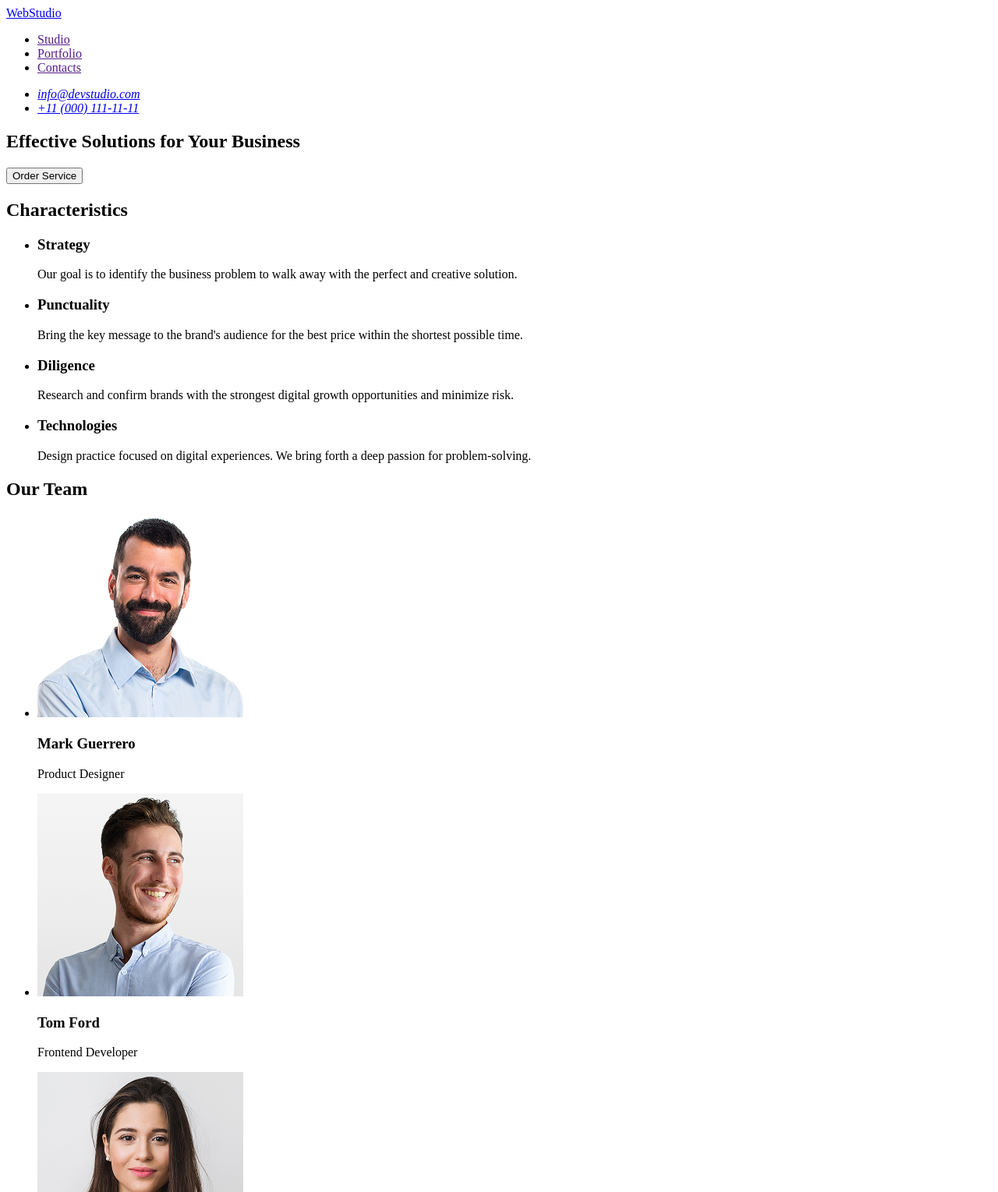
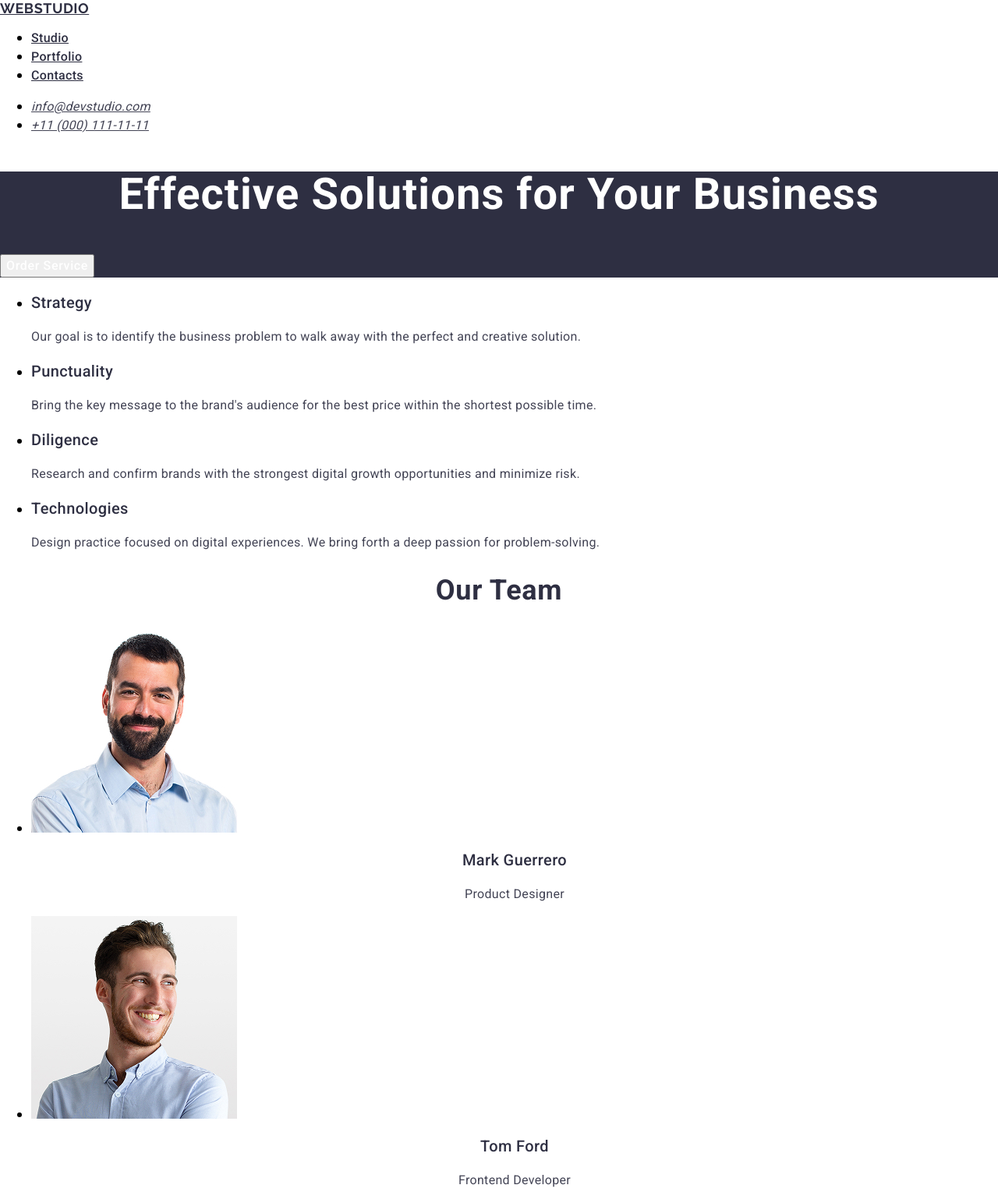
Before and after one commit to muzal57/goit-markup-hw-02, a plain HTML site: page index.html in a window 1280 px wide. Shown: the top 1529 px of the page at 78% size. Drawn offline with nearby package versions, Linux system fonts and the light colour scheme.

Commit message:
add css styles

```diff
--- /dev/null
+++ b/css/styles.css
@@ -0,0 +1,125 @@
+/*  -------------HEADER-------------  */
+.header-logo {
+  font-family: "Raleway", sans-serif;
+  font-weight: 700;
+  font-size: 18px;
+  line-height: 117%;
+  letter-spacing: 0.03em;
+  text-transform: uppercase;
+  color: #2e2f42;
+}
+
+.header-link {
+  font-family: "Roboto", sans-serif;
+  font-weight: 500;
+  font-size: 16px;
+  line-height: 150%;
+  letter-spacing: 0.02em;
+  color: #2e2f42;
+}
+
+.header-contacts {
+  font-family: "Roboto", sans-serif;
+  font-weight: 400;
+  font-size: 16px;
+  line-height: 150%;
+  letter-spacing: 0.02em;
+  color: #434455;
+}
+
+/* -----------------HERO----------------- */
+
+.hero {
+  background: #2e2f42;
+}
+.hero-title {
+  font-family: "Roboto", sans-serif;
+  font-weight: 700;
+  font-size: 56px;
+  line-height: 107%;
+  letter-spacing: 0.02em;
+  text-align: center;
+  color: #fff;
+}
+
+.hero-btn {
+  font-family: "Roboto", sans-serif;
+  font-weight: 500;
+  font-size: 16px;
+  line-height: 150%;
+  letter-spacing: 0.04em;
+  color: #fff;
+}
+
+/* -------------FEATURES------------- */
+
+.features-item {
+  font-family: "Roboto", sans-serif;
+  font-weight: 500;
+  font-size: 20px;
+  line-height: 120%;
+  letter-spacing: 0.02em;
+  color: #2e2f42;
+}
+
+.features-item-desc {
+  font-family: "Roboto", sans-serif;
+  font-weight: 400;
+  font-size: 16px;
+  line-height: 150%;
+  letter-spacing: 0.02em;
+  color: #434455;
+}
+
+/* -----------------TEAM------------------ */
+
+.team-title {
+  font-family: "Roboto", sans-serif;
+  font-weight: 700;
+  font-size: 36px;
+  line-height: 111%;
+  letter-spacing: 0.02em;
+  text-align: center;
+  color: #2e2f42;
+}
+
+.team-members {
+  font-family: "Roboto", sans-serif;
+  font-weight: 500;
+  font-size: 20px;
+  line-height: 120%;
+  letter-spacing: 0.02em;
+  text-align: center;
+  color: #2e2f42;
+}
+
+.team-role {
+  font-family: "Roboto", sans-serif;
+  font-weight: 400;
+  font-size: 16px;
+  line-height: 150%;
+  letter-spacing: 0.02em;
+  text-align: center;
+  color: #434455;
+}
+
+/* -------------------FOOTER--------------------- */
+
+.footer-link {
+  font-family: "Raleway", sans-serif;
+  font-weight: 700;
+  font-size: 18px;
+  line-height: 117%;
+  letter-spacing: 0.03em;
+  text-transform: uppercase;
+  color: #f4f4fd;
+}
+
+.footer-desc {
+  font-family: "Roboto", sans-serif;
+  font-weight: 400;
+  font-size: 16px;
+  line-height: 150%;
+  letter-spacing: 0.02em;
+  color: #f4f4fd;
+}
--- a/index.html
+++ b/index.html
@@ -4,103 +4,133 @@
     <meta charset="UTF-8" />
     <meta name="viewport" content="width=device-width, initial-scale=1.0" />
     <title>WebStudio</title>
+
+    <link
+      href="https://fonts.googleapis.com/css2?family=Raleway:wght@700&family=Roboto:wght@400;500;700&display=swap"
+      rel="stylesheet"
+    />
+
+    <link
+      rel="stylesheet"
+      href="https://cdnjs.cloudflare.com/ajax/libs/modern-normalize/3.0.1/modern-normalize.min.css"
+      integrity="sha512-q6WgHqiHlKyOqslT/lgBgodhd03Wp4BEqKeW6nNtlOY4quzyG3VoQKFrieaCeSnuVseNKRGpGeDU3qPmabCANg=="
+      crossorigin="anonymous"
+      referrerpolicy="no-referrer"
+    />
+    <link rel="stylesheet" href="./css/styles.css" />
   </head>
   <body>
-    <header>
-      <nav>
-        <a href="./index.html">WebStudio</a>
+    <header class="header">
+      <nav class="header-nav">
+        <a class="header-logo" href="./index.html">WebStudio</a>
         <ul>
-          <li><a href="">Studio</a></li>
-          <li><a href="">Portfolio</a></li>
-          <li><a href="">Contacts</a></li>
+          <li><a class="header-link" href="">Studio</a></li>
+          <li><a class="header-link" href="">Portfolio</a></li>
+          <li><a class="header-link" href="">Contacts</a></li>
         </ul>
       </nav>
       <address>
         <ul>
-          <li><a href="mailto:info@devstudio.com">info@devstudio.com</a></li>
-          <li><a href="tel:+110001111111">+11 (000) 111-11-11</a></li>
+          <li>
+            <a class="header-contacts" href="mailto:info@devstudio.com"
+              >info@devstudio.com</a
+            >
+          </li>
+          <li>
+            <a class="header-contacts" href="tel:+110001111111"
+              >+11 (000) 111-11-11</a
+            >
+          </li>
         </ul>
       </address>
     </header>
-    <main>
-      <section>
-        <h1>Effective Solutions for Your Business</h1>
-        <button type="button">Order Service</button>
+    <main class="main">
+      <section class="hero">
+        <h1 class="hero-title">Effective Solutions for Your Business</h1>
+        <button class="hero-btn" type="button">Order Service</button>
       </section>
-      <section>
-        <h2>Characteristics</h2>
+      <section class="features">
+        <h2 hidden>Characteristics</h2>
         <ul>
           <li>
-            <h3>Strategy</h3>
-            <p>
+            <h3 class="features-item">Strategy</h3>
+            <p class="features-item-desc">
               Our goal is to identify the business problem to walk away with the
               perfect and creative solution.
             </p>
           </li>
           <li>
-            <h3>Punctuality</h3>
-            <p>
+            <h3 class="features-item">Punctuality</h3>
+            <p class="features-item-desc">
               Bring the key message to the brand's audience for the best price
               within the shortest possible time.
             </p>
           </li>
           <li>
-            <h3>Diligence</h3>
-            <p>
+            <h3 class="features-item">Diligence</h3>
+            <p class="features-item-desc">
               Research and confirm brands with the strongest digital growth
               opportunities and minimize risk.
             </p>
           </li>
           <li>
-            <h3>Technologies</h3>
-            <p>
+            <h3 class="features-item">Technologies</h3>
+            <p class="features-item-desc">
               Design practice focused on digital experiences. We bring forth a
               deep passion for problem-solving.
             </p>
           </li>
         </ul>
       </section>
-      <section>
-        <h2>Our Team</h2>
+      <section class="team">
+        <h2 class="team-title">Our Team</h2>
         <ul>
           <li>
             <img
+              class="team-photo"
               src="./images/mark-guerrero.jpg"
               alt="mark-guerrero"
               width="264"
             />
-            <h3>Mark Guerrero</h3>
-            <p>Product Designer</p>
-          </li>
-          <li>
-            <img src="./images/tom-ford.jpg" alt="tom-ford" width="264" />
-            <h3>Tom Ford</h3>
-            <p>Frontend Developer</p>
+            <h3 class="team-members">Mark Guerrero</h3>
+            <p class="team-role">Product Designer</p>
           </li>
           <li>
             <img
+              class="team-photo"
+              src="./images/tom-ford.jpg"
+              alt="tom-ford"
+              width="264"
+            />
+            <h3 class="team-members">Tom Ford</h3>
+            <p class="team-role">Frontend Developer</p>
+          </li>
+          <li>
+            <img
+              class="team-photo"
               src="./images/camila-garcia.jpg"
               alt="camila-garcia"
               width="264"
             />
-            <h3>Camila Garcia</h3>
-            <p>Marketing</p>
+            <h3 class="team-members">Camila Garcia</h3>
+            <p class="team-role">Marketing</p>
           </li>
           <li>
             <img
+              class="team-photo"
               src="./images/daniel-wilson.jpg"
               alt="daniel-wilson"
               width="264"
             />
-            <h3>Daniel Wilson</h3>
-            <p>UI Designer</p>
+            <h3 class="team-members">Daniel Wilson</h3>
+            <p class="team-role">UI Designer</p>
           </li>
         </ul>
       </section>
     </main>
-    <footer>
-      <a href="./index.html">WebStudio</a>
-      <p>
+    <footer class="footer">
+      <a class="footer-link" href="./index.html">WebStudio</a>
+      <p class="footer-desc">
         Increase the flow of customers and sales for your business with digital
         marketing & growth solutions.
       </p>
```
